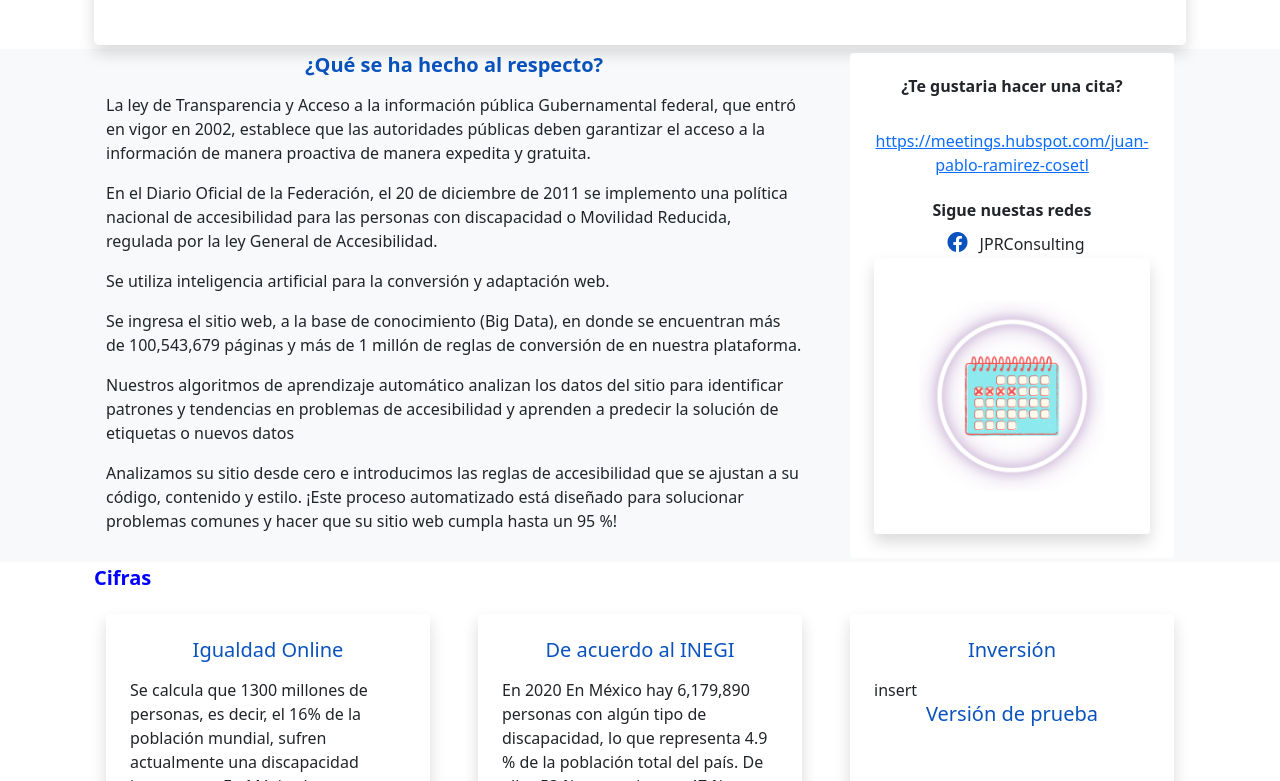
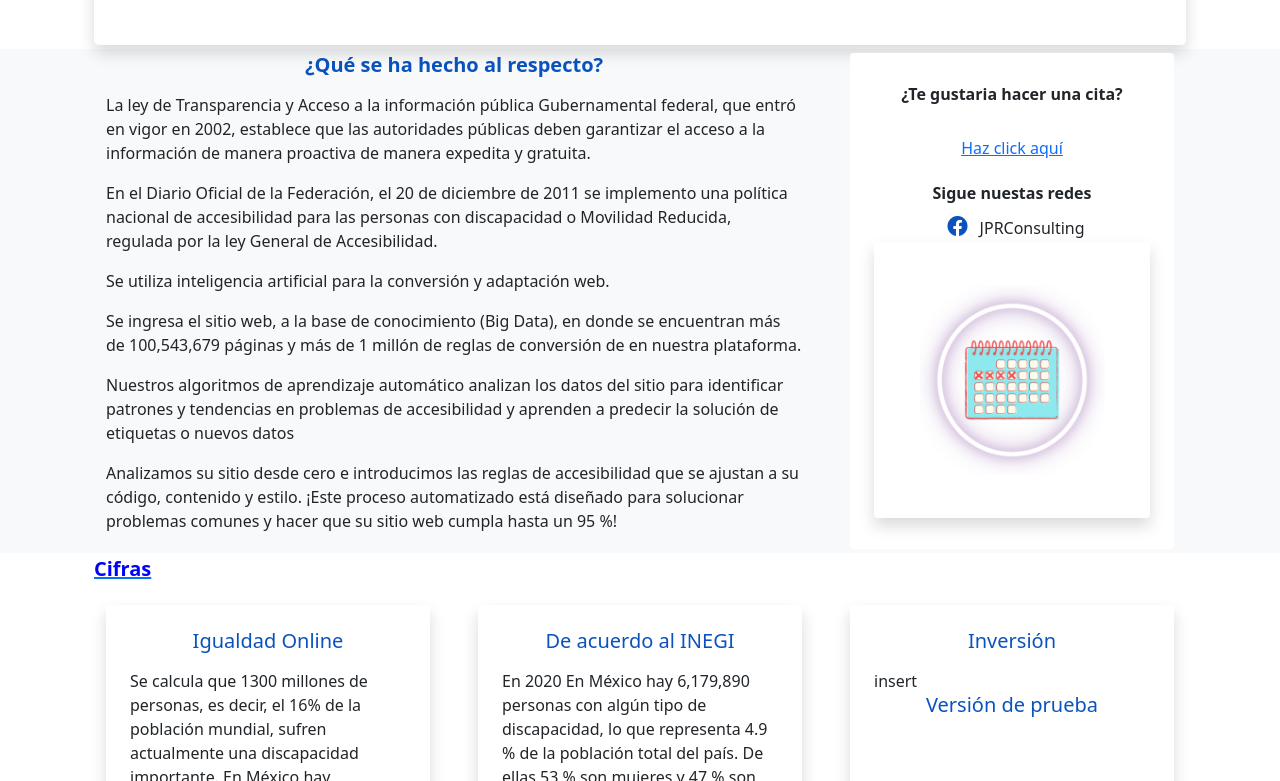
Before and after one commit to Egdfc/JRPCONSULTING-PAGE, a website: page dist/blog-home.html in a window 1280 px wide. Shown: the part 637-1418 px from the top of the page. Drawn offline with nearby package versions, Linux system fonts and the light colour scheme.

Commit message:
"hipervinvulo"

```diff
--- a/dist/blog-home.html
+++ b/dist/blog-home.html
@@ -123,7 +123,7 @@
                                         <div class="h6 fw-bolder">¿Te gustaria hacer una cita?</div>
                                         <p class="text-muted mb-4">
                                             <br />
-                                            <a href="#!">https://meetings.hubspot.com/juan-pablo-ramirez-cosetl</a>
+                                            <a href="https://meetings.hubspot.com/juan-pablo-ramirez-cosetl">Haz click aquí</a>
                                         </p>
                                         <div class="h6 fw-bolder">Sigue nuestas redes</div>
                                         <a class="fs-5 px-2 link-dark"
@@ -132,7 +132,7 @@
                                         <class="bi-facebook"></i>JPRConsulting</a></li>
                                             <div class="card h-100 shadow border-0">
                                                 <img class="img-fluid rounded-circle" src="Images/calendariojp.png"
-                                                    alt="..." />
+                                                    alt="..." /><A HREF="https://meetings.hubspot.com/juan-pablo-ramirez-cosetl"</A>
                                             </div>
 
 
```
